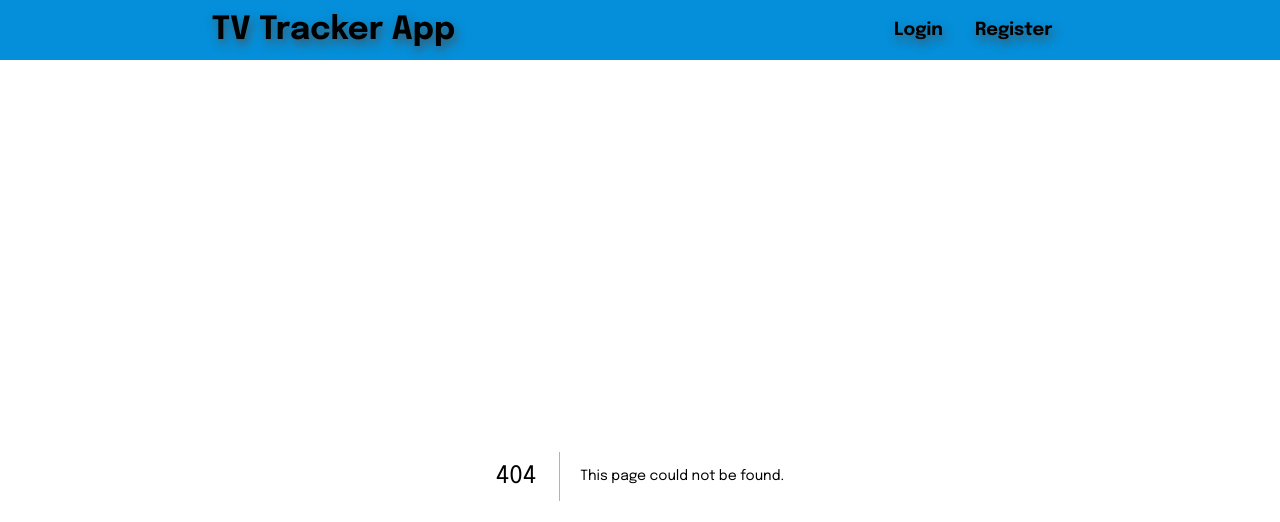
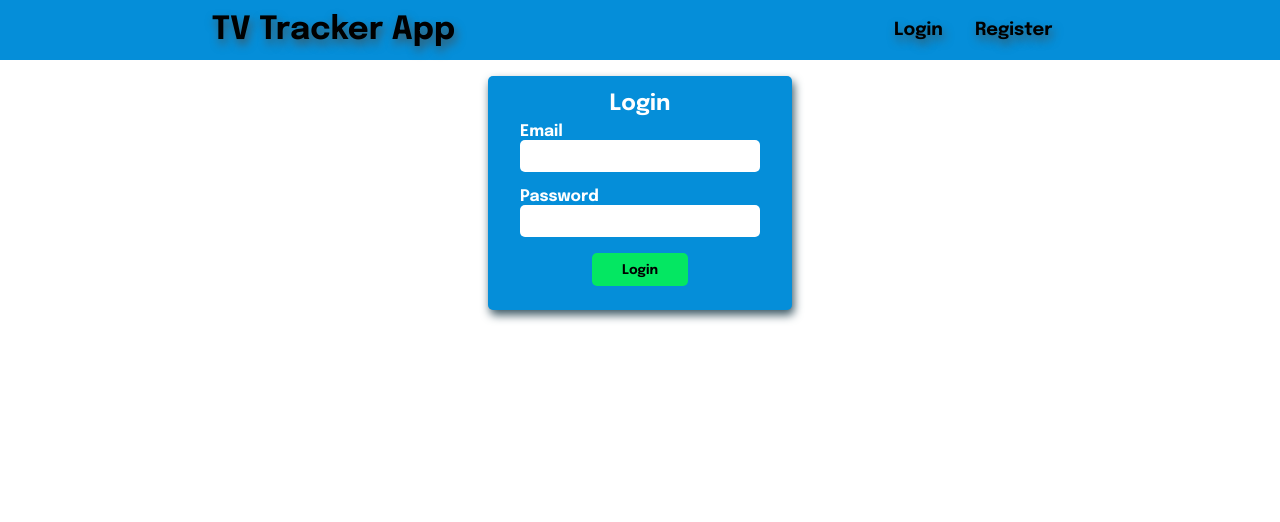
Before and after one commit to savawebdev/tv-tracker-app-nextjs, a Next.js app: page /login in a window 1280 px wide. Before the commit this address had no page. Shown: the top 522 px of the page. Built offline with nearby package versions, Linux system fonts and the light colour scheme.

Commit message:
created login form

```diff
--- a/components/Header/Navbar/Navbar.js
+++ b/components/Header/Navbar/Navbar.js
@@ -8,7 +8,7 @@ const Navbar = () => {
       {/* <Link href='/'>
         <a className={classes['nav-link']}>Shows</a>
       </Link> */}
-      <Link href='/'>
+      <Link href='/login'>
         <a className={classes['nav-link']}>Login</a>
       </Link>
       {/* <Link href='/'>
--- /dev/null
+++ b/components/LoginPage/LoginForm.js
@@ -0,0 +1,40 @@
+import React, { useRef } from 'react';
+import classes from './LoginForm.module.scss';
+import Label from '../UI/Form/Label';
+import Input from '../UI/Form/Input';
+import Button from '../UI/Button/Button';
+
+const LoginForm = () => {
+  const emailRef = useRef();
+  const passwordRef = useRef();
+  return (
+    <form className={classes.form}>
+      <h1>Login</h1>
+      <div className={classes['form-control']}>
+        <Label label='Email' htmlFor='email' />
+        <Input
+          args={{ type: 'email', name: 'email', id: 'email', ref: emailRef }}
+          required={true}
+        />
+      </div>
+      <div className={classes['form-control']}>
+        <Label label='Password' htmlFor='password' />
+        <Input
+          args={{
+            type: 'password',
+            name: 'password',
+            id: 'password',
+            ref: passwordRef,
+          }}
+          required={true}
+        />
+      </div>
+
+      <div className={classes['form-control']}>
+        <Button label='Login' args={{ type: 'submit' }} color='success' />
+      </div>
+    </form>
+  );
+};
+
+export default LoginForm;
--- /dev/null
+++ b/components/LoginPage/LoginForm.module.scss
@@ -0,0 +1,20 @@
+@use '../../styles/variables.scss' as var;
+
+.form {
+  padding: 1rem 2rem;
+  display: flex;
+  flex-direction: column;
+  align-items: center;
+  background: var.$clr-blue;
+  color: #fff;
+  border-radius: 5px;
+  box-shadow: var.$shadow-dark;
+
+  & h1 {
+    font-size: var.$fs-450;
+  }
+}
+
+.form-control {
+  margin-block: 0.5rem;
+}
--- /dev/null
+++ b/pages/login.js
@@ -0,0 +1,12 @@
+import React, { Fragment } from 'react';
+import LoginForm from '../components/LoginPage/LoginForm';
+
+const LoginPage = () => {
+  return (
+    <Fragment>
+      <LoginForm />
+    </Fragment>
+  );
+};
+
+export default LoginPage;
```
Also changed, not shown: components/HomePage/CTAButton/CTAButton.js (+11 -1 lines).
